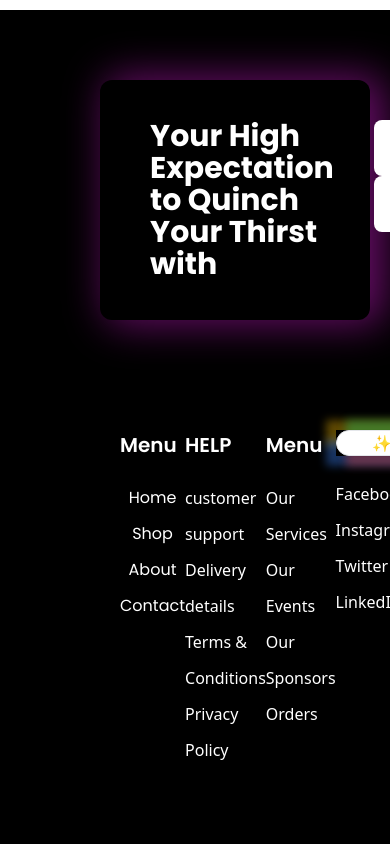
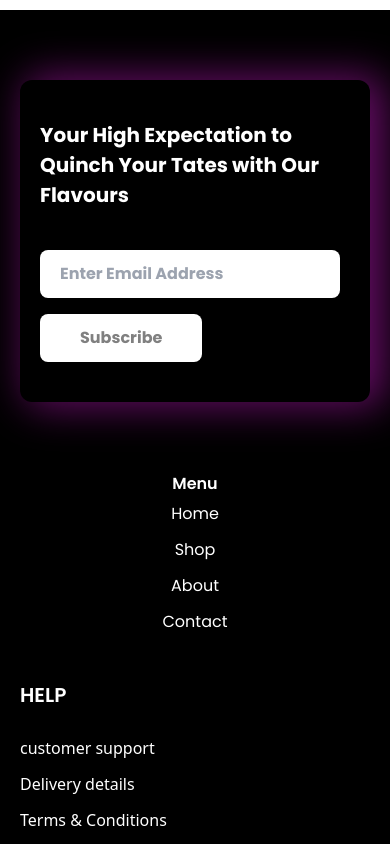
Before and after one commit to OdionBilly/FLAVOURS-EVENTS, a React (Vite) app: page /Events in a window 390 px wide. Shown: the part 940-1784 px from the top of the page. Built offline with nearby package versions, Linux system fonts and the light colour scheme.

Commit message:
worked on mobile responsiveness:   src/components/Footer.jsx

```diff
--- a/src/components/Footer.jsx
+++ b/src/components/Footer.jsx
@@ -5,20 +5,22 @@ export const Footer = () => {
 
   return (
         // <div className=' bg-[#201818] mt-[100px]'>
-          <div className='bg-[#000] items-center px-5 py-[70px] mt-[100px]'>
-                <div className=' flex  leading-8 gap-10  text-white font-primarybold px-[50px] py-[40px] ml-[80px] rounded-xl shadow-[10px_0px_40px_5px_rgba(100,12,100,112.1)]'>
-                   <p className='w-[600px] text-[30px]'>Your High Expectation to Quinch Your Thirst with </p>
-                    <div className=''>
-                      <input type="text" placeholder='Enter Email Address 'className='py-3 w-[300px] px-5 rounded-lg' />
-                      <button type="button" className='px-10 py-3 bg-white text-[gray] font-primarybold rounded-lg'>Subscribe</button>
+          <div className='bg-[#000] items-center px-5 py-[70px] mt-[100px] '>
+                <div className='flex max-sm:flex-col xl:leading-10 gap-10  text-white font-primarybold xl:px-[50px] py-[40px] xl:ml-[80px] rounded-xl shadow-[10px_0px_40px_5px_rgba(100,12,100,112.1)]'>
+                   <p className='xl:w-[600px] max-sm:px-5 max-sm:text-[20px] xl:text-[30px]'>Your High Expectation to Quinch Your Tates with Our Flavours </p>
+                    <div className=' max-sm:px-5'>
+                      <div className='max-sm:mb-4 mb-4'>
+                          <input type="text" placeholder='Enter Email Address 'className='py-3 w-[300px] px-5 rounded-lg' />
+                      </div>
+                      <button type="button" className='px-10 py-3 bg-white text-[gray] font-primarybold rounded-lg cursor-pointer'>Subscribe</button>
                     </div>
                 </div>
 
               <div className=' mt-[50px] py-5 text-white '>
-                <div className='flex justify-between px-[100px] '>
-                  <div className='py-10'>
-                    <h1 className='font-PrimarySemiBold text-[20px]'>Menu</h1>
-                    <ul className='text-center py-5 leading-9 font-primaryregular'>
+                <div className='flex max-sm:flex-col justify-between xl:px-[100px] '>
+                  <div className='xl:py-10'>
+                    <h1 className='font-PrimarySemiBold max-sm:text-center xl:text-[20px]'>Menu</h1>
+                    <ul className='text-center xl:py-5 leading-9 font-primaryregular'>
                       <li>Home</li>
                       <li>Shop</li>
                       <li>About</li>
```
